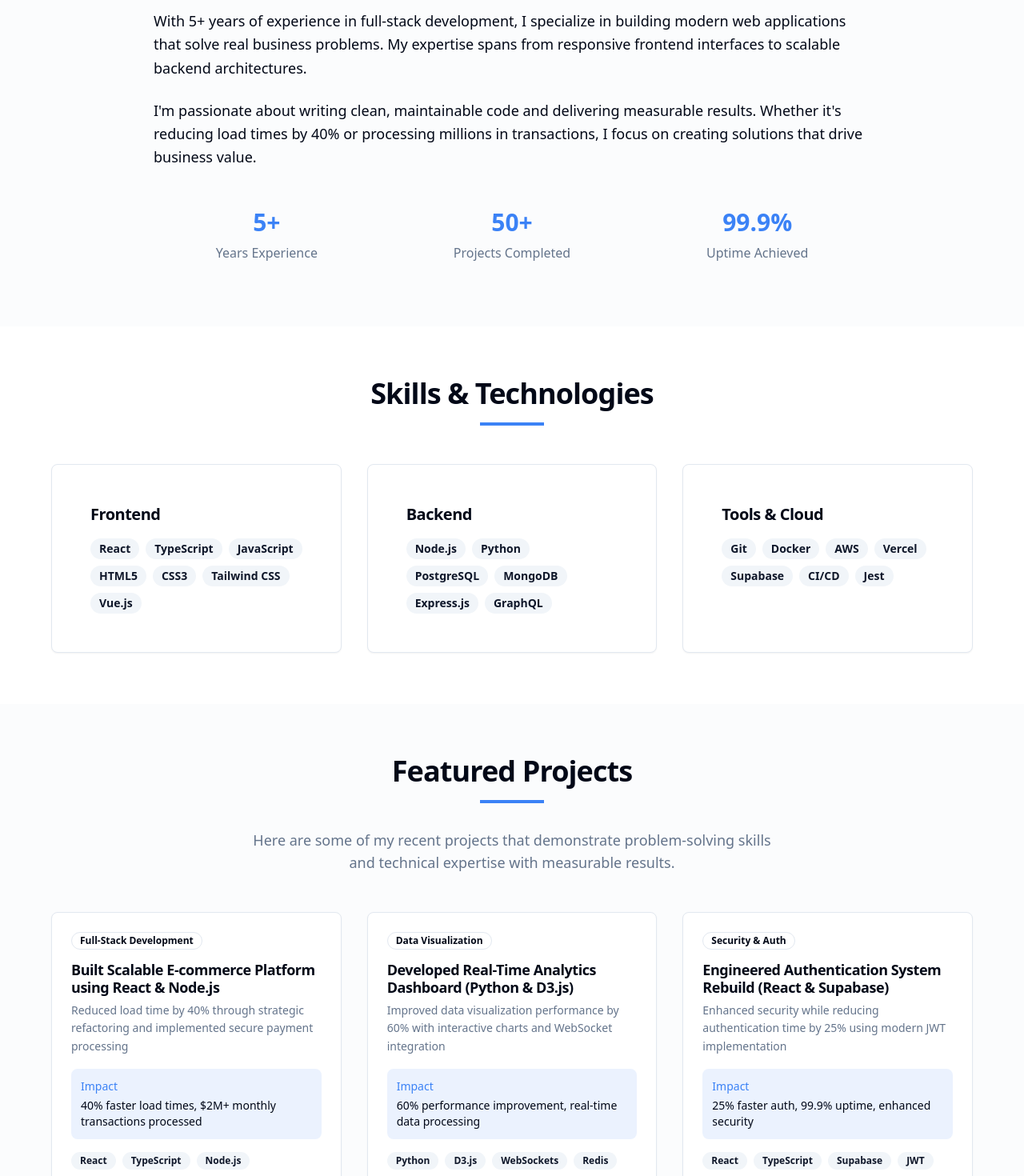
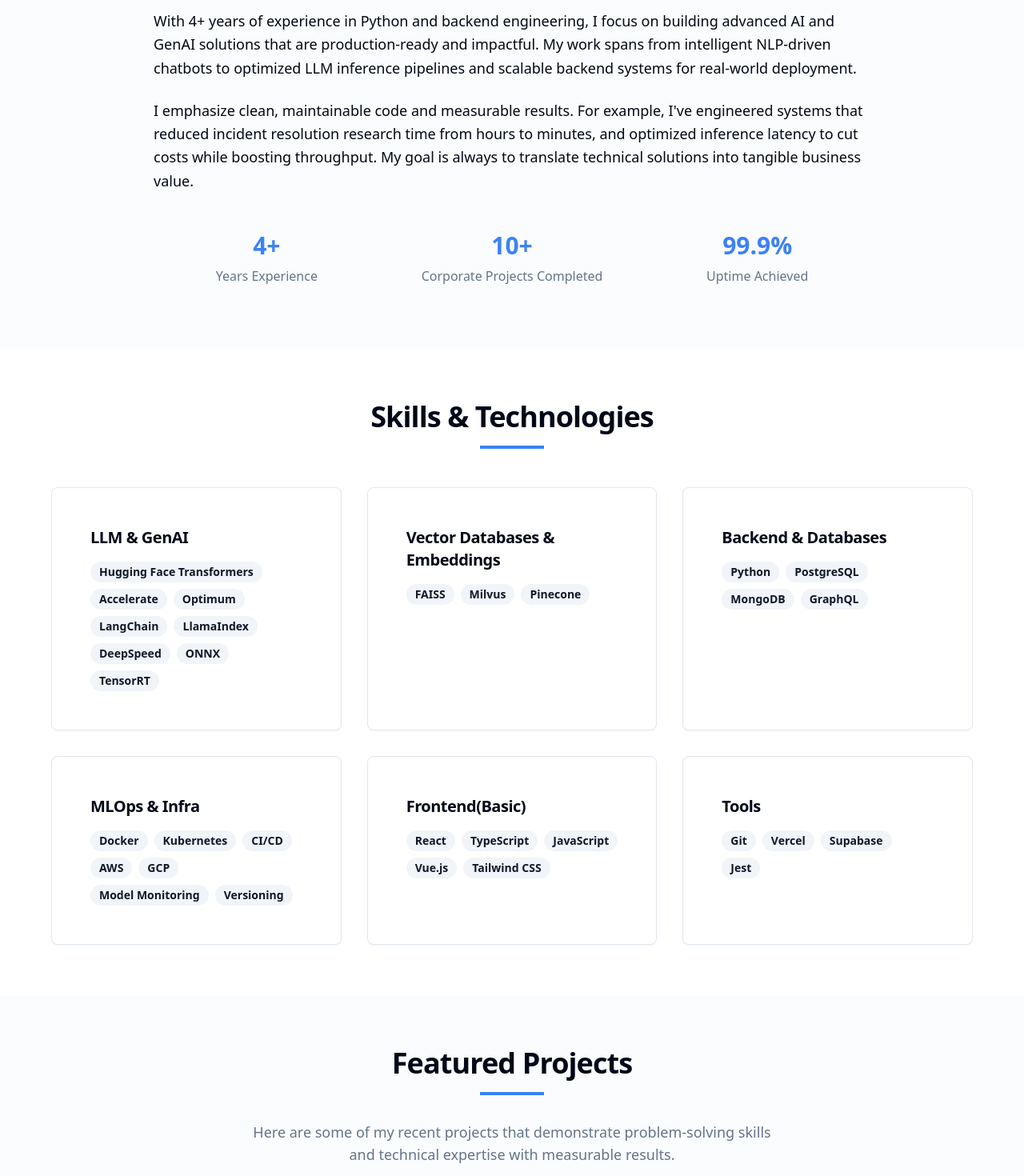
Before and after one commit to SahilSinghDiwan/profile-website, a React (Vite) app: page / in a window 1280 px wide. Shown: the part 640-2110 px from the top of the page at 80% size. Built offline with nearby package versions, Linux system fonts and the light colour scheme.

Commit message:
Updated index.tsx

```diff
--- a/src/pages/Index.tsx
+++ b/src/pages/Index.tsx
@@ -36,41 +36,45 @@ const Index = () => {
   };
 
   // Research-backed project data using effective title formulas
+  //TODO
   const projects = [
     {
-      title: "Built Scalable E-commerce Platform using React & Node.js",
-      description: "Reduced load time by 40% through strategic refactoring and implemented secure payment processing",
-      technologies: ["React", "TypeScript", "Node.js", "Stripe API", "PostgreSQL"],
-      impact: "40% faster load times, $2M+ monthly transactions processed",
+      title: "LLM-Powered Knowledge Assistant",
+      description: "Developed a domain-specific assistant that reduced support ticket resolution time by 70%.",
+      technologies: ["LangChain" , "FAISS" , "Hugging Face models"],
+      impact: "70% faster resolution, $150K annual cost savings",
       liveDemo: "#",
       github: "#",
-      category: "Full-Stack Development"
+      category: "Architecture Development"
     },
     {
-      title: "Developed Real-Time Analytics Dashboard (Python & D3.js)",
-      description: "Improved data visualization performance by 60% with interactive charts and WebSocket integration",
-      technologies: ["Python", "D3.js", "WebSockets", "Redis", "Docker"],
-      impact: "60% performance improvement, real-time data processing",
+      title: "Optimized LLM Inference API",
+      description: "Built a scalable inference service capable of handling 10K+ daily requests with low latency.",
+      technologies: ["ONNX Runtime", "TensorRT", "FastAPI", "Redis"],
+      impact: "Model quantization, GPU batching, async processing",
       liveDemo: "#",
       github: "#",
-      category: "Data Visualization"
+      category: "Latency reduced by 45%, 30% infra cost savings"
     },
     {
-      title: "Engineered Authentication System Rebuild (React & Supabase)",
-      description: "Enhanced security while reducing authentication time by 25% using modern JWT implementation",
-      technologies: ["React", "TypeScript", "Supabase", "JWT", "Tailwind CSS"],
-      impact: "25% faster auth, 99.9% uptime, enhanced security",
+      title: "Vector Search Analytics Platform",
+      description: "Designed a real-time analytics dashboard integrated with vector search for semantic queries.",
+      technologies: ["Python", "Milvus", "WebSockets", "D3.js"],
+      impact: "Enabled semantic search + 60% faster data retrieval",
       liveDemo: "#",
       github: "#",
-      category: "Security & Auth"
+      category: "RAG Architecture"
     }
   ];
 
   // Research shows skills should be positioned early for scanning priority
   const skills = {
-    "Frontend": ["React", "TypeScript", "JavaScript", "HTML5", "CSS3", "Tailwind CSS", "Vue.js"],
-    "Backend": ["Node.js", "Python", "PostgreSQL", "MongoDB", "Express.js", "GraphQL"],
-    "Tools & Cloud": ["Git", "Docker", "AWS", "Vercel", "Supabase", "CI/CD", "Jest"]
+    "LLM & GenAI": ["Hugging Face Transformers", "Accelerate", "Optimum", "LangChain", "LlamaIndex", "DeepSpeed", "ONNX", "TensorRT"],
+    "Vector Databases & Embeddings": ["FAISS", "Milvus", "Pinecone"],
+    "Backend & Databases": ["Python", "PostgreSQL", "MongoDB", "GraphQL"],
+    "MLOps & Infra": ["Docker", "Kubernetes", "CI/CD", "AWS", "GCP", "Model Monitoring", "Versioning"],
+    "Frontend(Basic)": ["React", "TypeScript", "JavaScript", "Vue.js", "Tailwind CSS"],
+    "Tools": ["Git", "Vercel", "Supabase", "Jest"]
   };
 
   return (
@@ -131,7 +135,7 @@ const Index = () => {
 
               {/* Concise personal brand statement - Research shows this is critical */}
               <p className="text-xl sm:text-2xl text-muted-foreground mb-8 max-w-3xl mx-auto leading-relaxed">
-                I build responsive and scalable web applications with a focus on clean code, user experience, and measurable business impact.
+                AI Engineer specializing in LLM inference, Backend Systems & Scalable GenAI Applications
               </p>
 
               <div className="flex flex-col sm:flex-row gap-4 justify-center items-center">
@@ -156,21 +160,21 @@ const Index = () => {
 
             <div className="max-w-4xl mx-auto">
               <p className="text-lg leading-relaxed mb-6">
-                With 5+ years of experience in full-stack development, I specialize in building modern web applications that solve real business problems. My expertise spans from responsive frontend interfaces to scalable backend architectures.
+                With 4+ years of experience in Python and backend engineering, I focus on building advanced AI and GenAI solutions that are production-ready and impactful. My work spans from intelligent NLP-driven chatbots to optimized LLM inference pipelines and scalable backend systems for real-world deployment.
               </p>
               <p className="text-lg leading-relaxed mb-8">
-                I'm passionate about writing clean, maintainable code and delivering measurable results. Whether it's reducing load times by 40% or processing millions in transactions, I focus on creating solutions that drive business value.
+                I emphasize clean, maintainable code and measurable results. For example, I've engineered systems that reduced incident resolution research time from hours to minutes, and optimized inference latency to cut costs while boosting throughput. My goal is always to translate technical solutions into tangible business value.
               </p>
 
               {/* Quick stats for immediate impact */}
               <div className="grid grid-cols-1 sm:grid-cols-3 gap-6 text-center">
                 <div className="p-4">
-                  <div className="text-3xl font-bold text-primary mb-2">5+</div>
+                  <div className="text-3xl font-bold text-primary mb-2">4+</div>
                   <div className="text-muted-foreground">Years Experience</div>
                 </div>
                 <div className="p-4">
-                  <div className="text-3xl font-bold text-primary mb-2">50+</div>
-                  <div className="text-muted-foreground">Projects Completed</div>
+                  <div className="text-3xl font-bold text-primary mb-2">10+</div>
+                  <div className="text-muted-foreground">Corporate Projects Completed</div>
                 </div>
                 <div className="p-4">
                   <div className="text-3xl font-bold text-primary mb-2">99.9%</div>
@@ -337,23 +341,23 @@ const Index = () => {
                 <Card className="p-6 text-center hover:shadow-lg transition-shadow">
                   <Mail className="w-8 h-8 text-primary mx-auto mb-4" />
                   <h3 className="font-semibold mb-2">Email</h3>
-                  <a href="mailto:alex@example.com" className="text-muted-foreground hover:text-primary transition-colors">
-                    alex@example.com
+                  <a href="mailto:diwan.sahilsing@gmail.com" className="text-muted-foreground hover:text-primary transition-colors">
+                    diwan.sahilsing@gmail.com
                   </a>
                 </Card>
 
                 <Card className="p-6 text-center hover:shadow-lg transition-shadow">
                   <Linkedin className="w-8 h-8 text-primary mx-auto mb-4" />
                   <h3 className="font-semibold mb-2">LinkedIn</h3>
-                  <a href="https://linkedin.com/in/alexjohnson" target="_blank" rel="noopener noreferrer" className="text-muted-foreground hover:text-primary transition-colors">
-                    /in/alexjohnson
+                  <a href="https://www.linkedin.com/in/diwan-sahil" target="_blank" rel="noopener noreferrer" className="text-muted-foreground hover:text-primary transition-colors">
+                    diwan-sahil
                   </a>
                 </Card>
               </div>
 
               <div className="text-center">
                 <Button size="lg" asChild>
-                  <a href="mailto:alex@example.com">
+                  <a href="mailto:diwan.sahilsing@gmail.com">
                     <Mail className="w-4 h-4 mr-2" />
                     Send Message
                   </a>
@@ -371,13 +375,13 @@ const Index = () => {
                 © 2025 Sahil Singh Diwan. All rights reserved.
               </div>
               <div className="flex space-x-4">
-                <a href="https://github.com/alexjohnson" target="_blank" rel="noopener noreferrer" className="text-muted-foreground hover:text-primary transition-colors">
+                <a href="https://github.com/SahilSinghDiwan" target="_blank" rel="noopener noreferrer" className="text-muted-foreground hover:text-primary transition-colors">
                   <Github className="w-5 h-5" />
                 </a>
-                <a href="https://linkedin.com/in/alexjohnson" target="_blank" rel="noopener noreferrer" className="text-muted-foreground hover:text-primary transition-colors">
+                <a href="https://www.linkedin.com/in/diwan-sahil/" target="_blank" rel="noopener noreferrer" className="text-muted-foreground hover:text-primary transition-colors">
                   <Linkedin className="w-5 h-5" />
                 </a>
-                <a href="mailto:alex@example.com" className="text-muted-foreground hover:text-primary transition-colors">
+                <a href="mailto:diwan.sahilsing@gmail.com" className="text-muted-foreground hover:text-primary transition-colors">
                   <Mail className="w-5 h-5" />
                 </a>
               </div>
```
